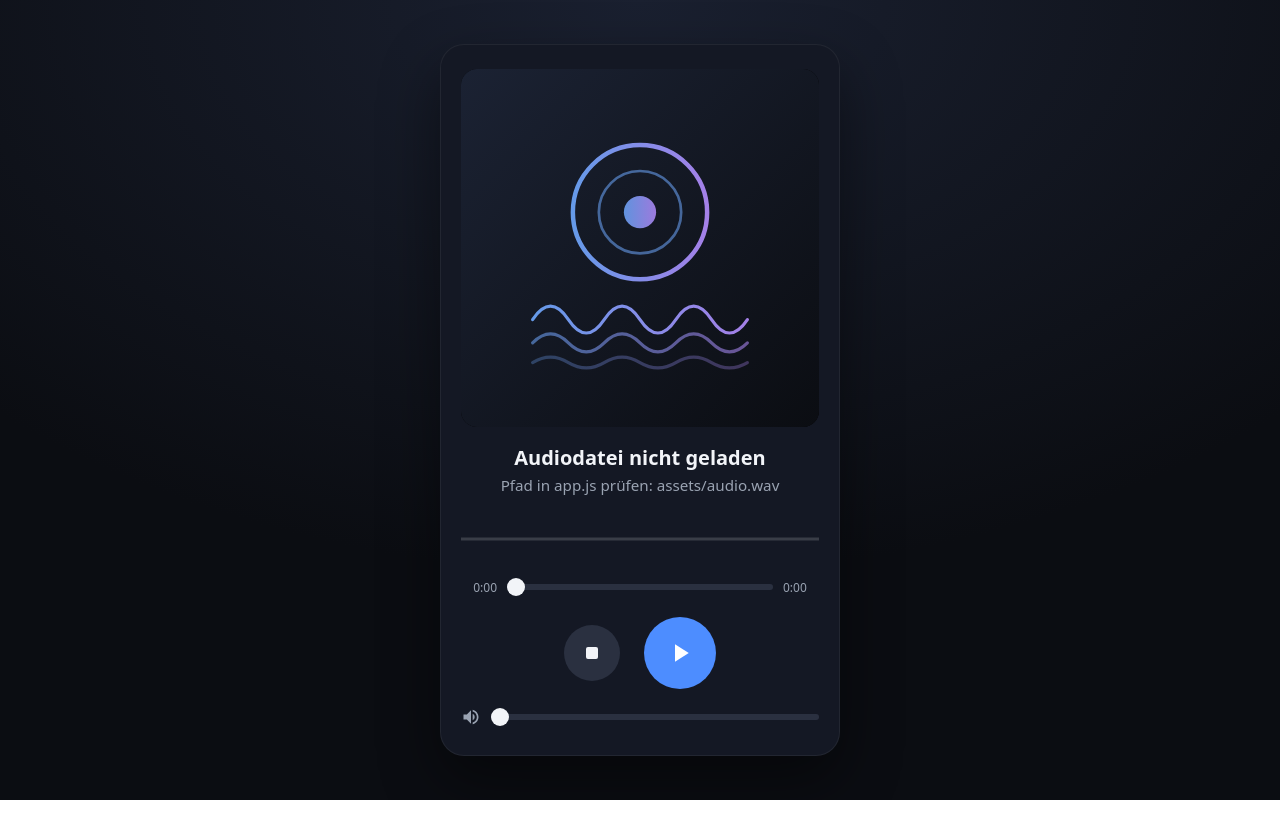
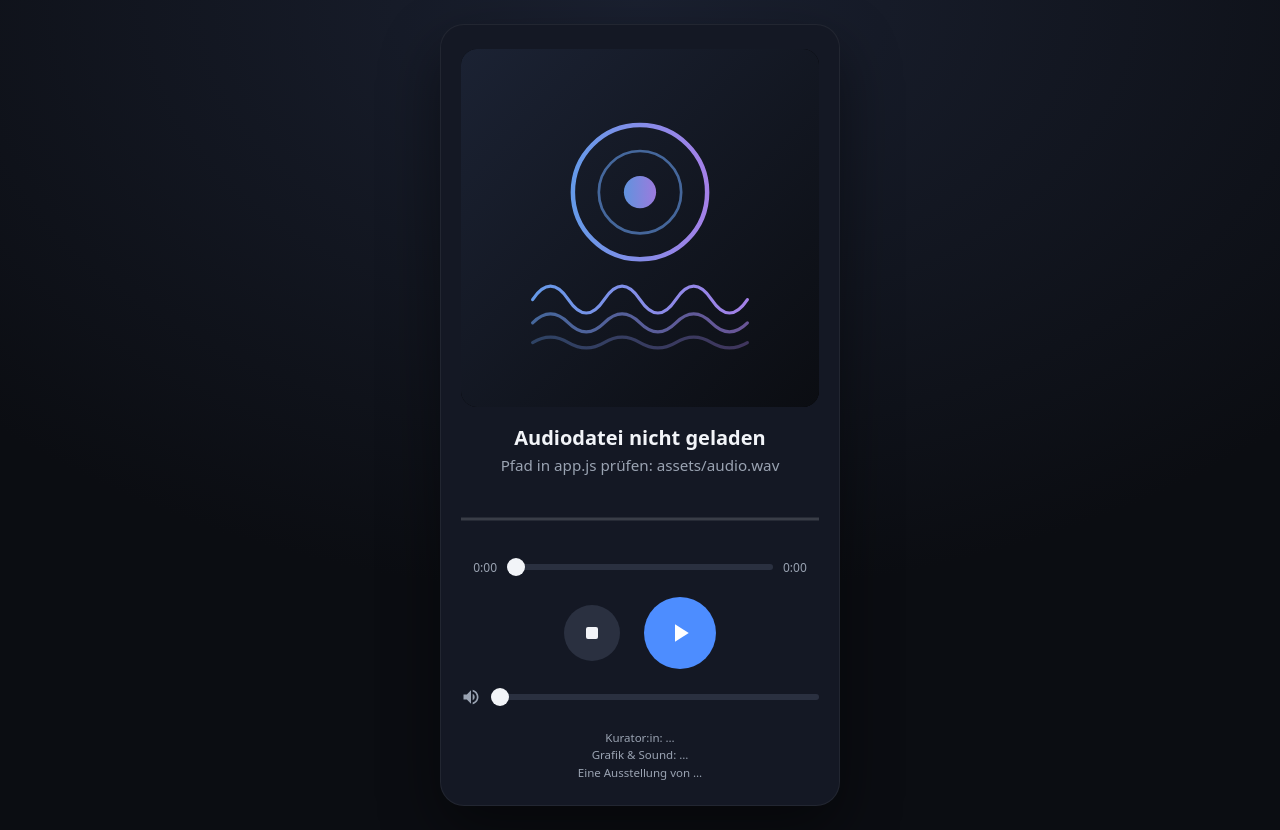
Before and after one commit to bonystoev/qraudioplayer, a plain HTML site: page index.html in a window 1280 px wide. Before the commit the page ends 800 px from the top, so only its background shows below. Drawn offline with Linux system fonts and the light colour scheme.

Commit message:
Add optional credits block (one line per CONFIG.credits entry)
- <footer id=credits> in the card, rendered from CONFIG.credits via textContent
- Empty array hides the block (.credits:empty), small muted style
- README documents the credits option

Co-authored-by: bonystoev <bonystoev@users.noreply.github.com>

```diff
--- a/app.js
+++ b/app.js
@@ -3,6 +3,11 @@ const CONFIG = {
   coverSrc: 'assets/cover.svg',
   title: 'Titel des Werks',
   artist: 'Name der Künstlerin / des Künstlers',
+  credits: [
+    'Kurator:in: …',
+    'Grafik & Sound: …',
+    'Eine Ausstellung von …',
+  ],
 };
 
 const ICON_PLAY = '<svg viewBox="0 0 24 24" width="30" height="30" fill="currentColor" aria-hidden="true"><path d="M8 5v14l11-7z"/></svg>';
@@ -22,11 +27,19 @@ const currentEl = document.getElementById('current');
 const durationEl = document.getElementById('duration');
 const waveCanvas = document.getElementById('waveform');
 const waveCtx = waveCanvas.getContext('2d');
+const creditsEl = document.getElementById('credits');
 
 coverEl.src = CONFIG.coverSrc;
 titleEl.textContent = CONFIG.title;
 artistEl.textContent = CONFIG.artist;
 document.title = CONFIG.title + ' – Audioguide';
+if (Array.isArray(CONFIG.credits)) {
+  for (const line of CONFIG.credits) {
+    const lineEl = document.createElement('div');
+    lineEl.textContent = line;
+    creditsEl.appendChild(lineEl);
+  }
+}
 
 let audioCtx = null;
 let analyser = null;
--- a/index.html
+++ b/index.html
@@ -37,6 +37,8 @@
       <svg viewBox="0 0 24 24" width="20" height="20" fill="currentColor" aria-hidden="true"><path d="M3 9v6h4l5 5V4L7 9H3zm13.5 3a4.5 4.5 0 0 0-2.5-4.03v8.05A4.47 4.47 0 0 0 16.5 12zM14 3.23v2.06c2.89.86 5 3.54 5 6.71s-2.11 5.85-5 6.71v2.06c4.01-.91 7-4.49 7-8.77s-2.99-7.86-7-8.77z"/></svg>
       <input id="volume" type="range" min="0" max="1" step="0.01" value="0.8" aria-label="Lautstärke">
     </div>
+
+    <footer id="credits" class="credits"></footer>
   </main>
 
   <script src="app.js"></script>
--- a/style.css
+++ b/style.css
@@ -174,3 +174,11 @@ input[type="range"]:focus-visible {
   }
   .waveform { height: 48px; }
 }
+
+.credits {
+  margin-top: 18px;
+  font-size: 0.72rem;
+  line-height: 1.5;
+  color: var(--muted);
+}
+.credits:empty { display: none; }
```
Also changed, not shown: 1 other file.
